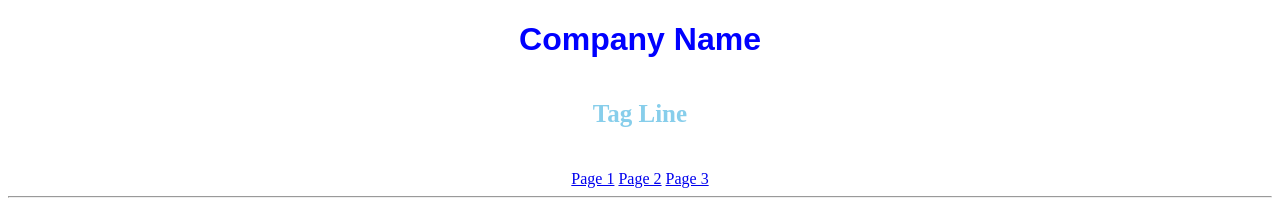
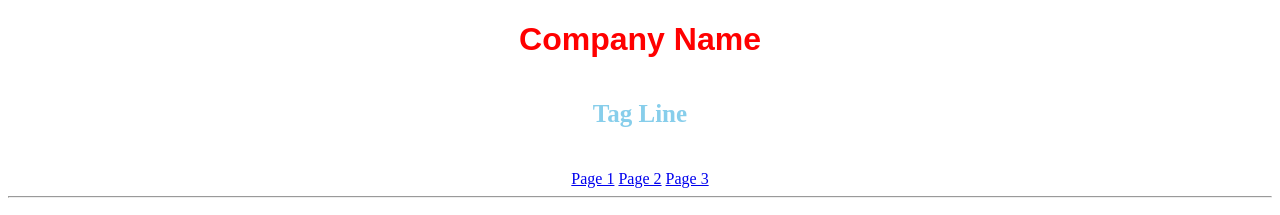
Before and after one commit to ranjaneabhi7/Project1, a plain HTML site: page index.html in a window 1280 px wide. Shown: the top 215 px of the page. Drawn offline with Linux system fonts and the light colour scheme; a web font is replaced by a local one.

Commit message:
Update index.html

```diff
--- a/index.html
+++ b/index.html
@@ -13,7 +13,7 @@
 
 		<style>
 			h1{
-				color: Blue;
+				color: Red;
 				text-align: center;
 				font-family: "Rancho", arial, serif;
 			}
```
